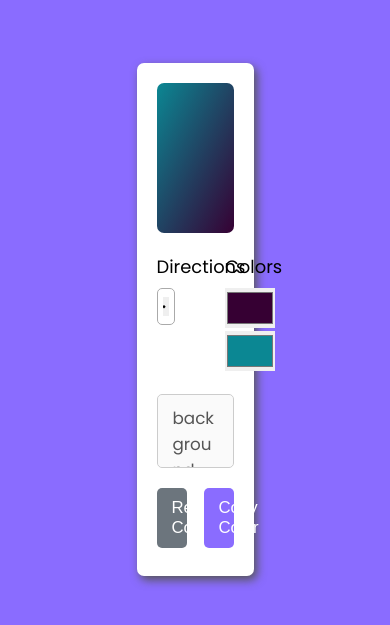
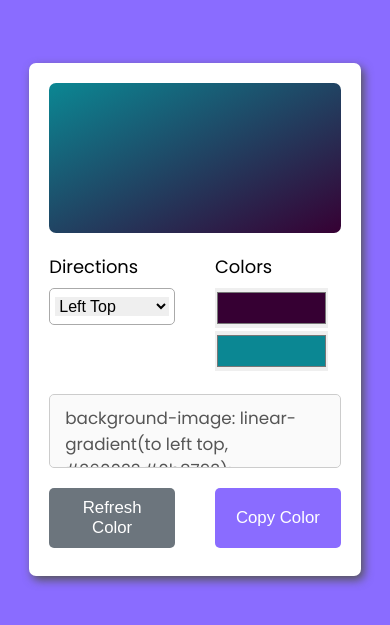
Before and after one commit to Adityapassi/gradient_generator, a plain HTML site: page index.html in a window 390 px wide. Shown: the part 103-728 px from the top of the page. Drawn offline with Linux system fonts and the light colour scheme.

Commit message:
adding Media Query

```diff
--- a/style.css
+++ b/style.css
@@ -107,3 +107,42 @@ textarea{
 .buttons .copy{
     background-color: #8a6cff;
 }
+
+@media (width <=1064px) {
+    .container{
+        width: 40%;
+    }
+}
+
+@media (width <=800px) {
+    .container{
+        width: 50%;
+    }
+}
+
+@media (width <=650px) {
+    .container{
+        width: 70%;
+    }
+
+    .colors {
+        margin-left: 10px;
+        padding-left: 23px;
+    }
+}
+
+@media (width <=500px) {
+    .container{
+        width: 85%;
+    }
+
+    .colors {
+        margin-left: 0px;
+        padding-left: 0px;
+    }
+
+    .colors input {
+        margin-right: 0px;
+        width: 90%;
+    }
+}
```
